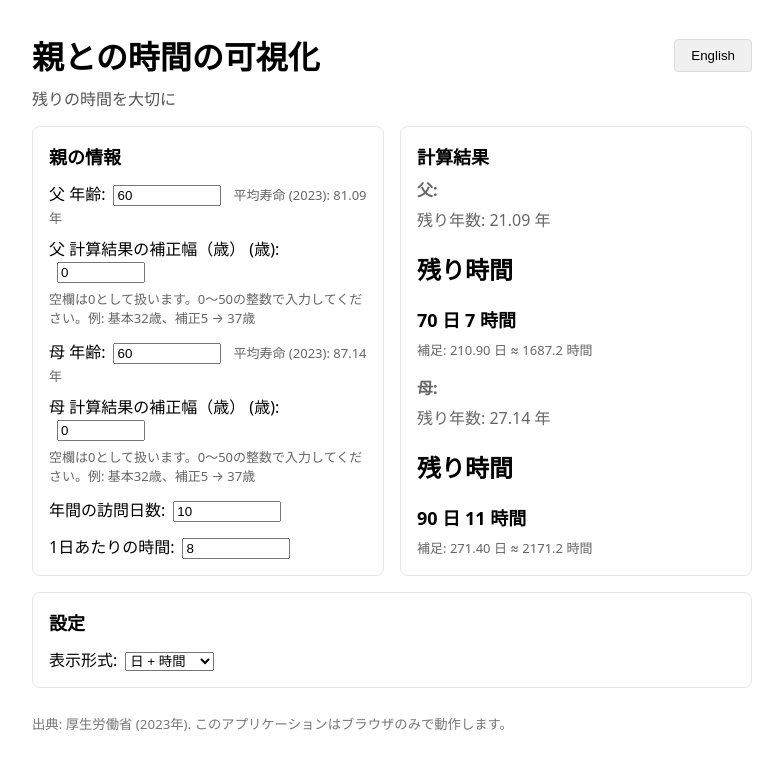
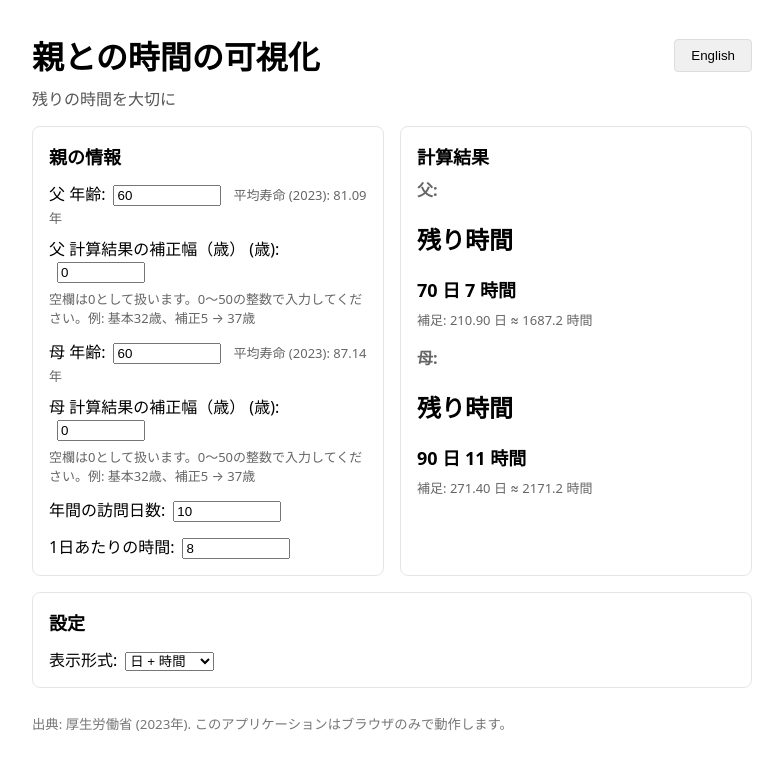
Before and after one commit to aloinsaloins/timer, a React (Vite) app in the folder frontend/: page / in a window 1280 px wide. Shown: the top 770 px of the page, without its empty margins (248-1031 px from the left). Built offline with nearby package versions, Linux system fonts and the light colour scheme.

Commit message:
chore(ui): 残り年数の数値表示を削除
- App.tsx から父母それぞれの残り年数（years）の直接表示を除去
- TimeDisplay による表示は維持

```diff
--- a/frontend/src/App.tsx
+++ b/frontend/src/App.tsx
@@ -211,9 +211,7 @@ export default function App() {
                   <div style={{ color: '#666', marginBottom: 6, fontWeight: 'bold' }}>
                     {t('parent.father')}:
                   </div>
-                  <div style={{ color: '#666', marginBottom: 6 }}>
-                    {t('results.remainingYears')}: {fatherResult.remainingYears.toFixed(2)} {t('results.years')}
-                  </div>
+                  {/* Removed explicit remaining years display as requested */}
                   <TimeDisplay
                     remainingYears={fatherResult.remainingYears}
                     totalDays={fatherResult.totalRemainingDays}
@@ -227,9 +225,7 @@ export default function App() {
                   <div style={{ color: '#666', marginBottom: 6, fontWeight: 'bold' }}>
                     {t('parent.mother')}:
                   </div>
-                  <div style={{ color: '#666', marginBottom: 6 }}>
-                    {t('results.remainingYears')}: {motherResult.remainingYears.toFixed(2)} {t('results.years')}
-                  </div>
+                  {/* Removed explicit remaining years display as requested */}
                   <TimeDisplay
                     remainingYears={motherResult.remainingYears}
                     totalDays={motherResult.totalRemainingDays}
```
